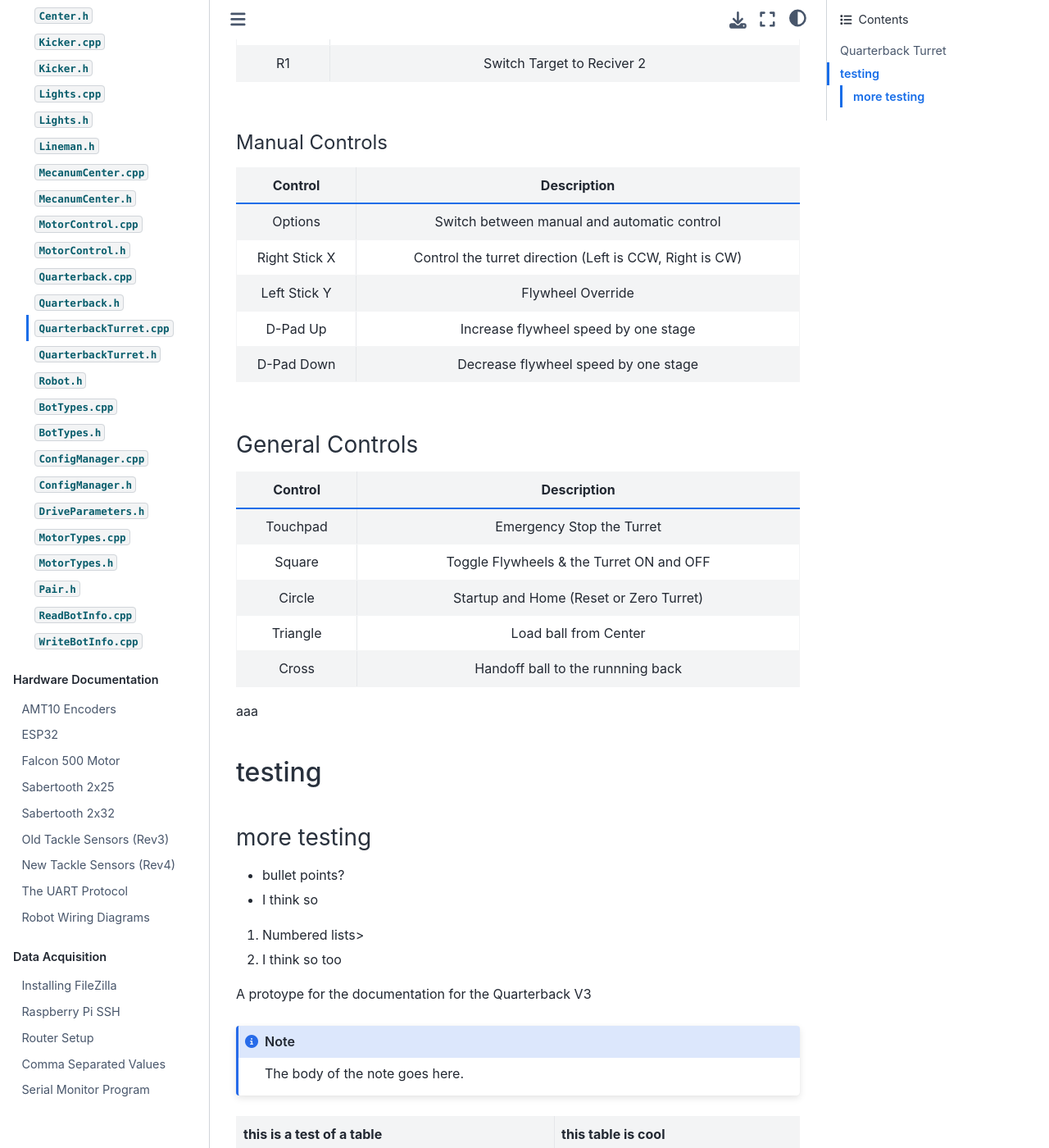
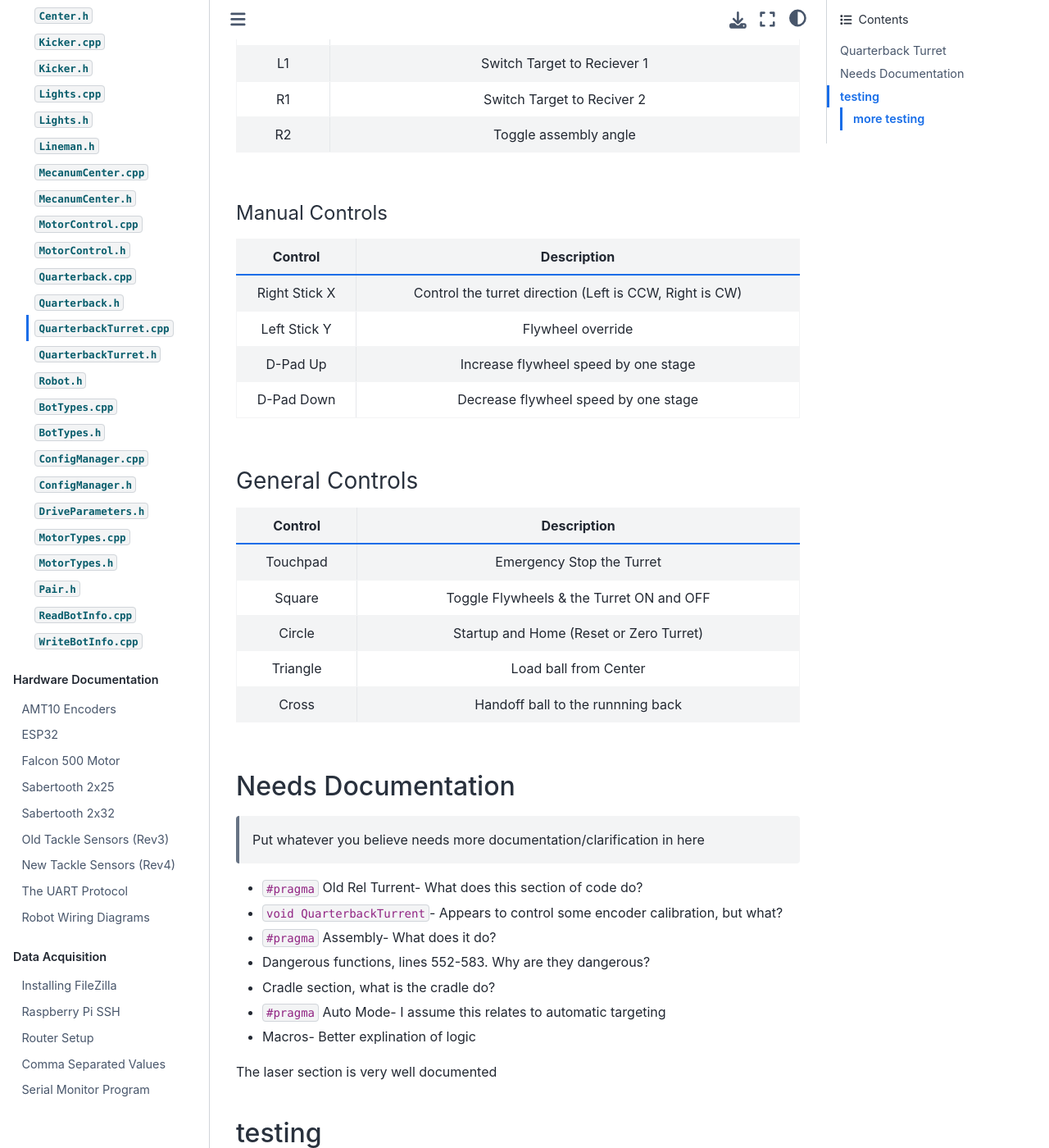
Before and after one commit to PolarRobotics/PR-Docs, a Sphinx documentation site: the page built from docs/source/codebase/robot/quarterback-turret-cpp.md, in a window 1280 px wide and 1400 px high, scrolled down 549 px. Shown: the whole window at 82% size. Built offline with Sphinx 7.4.7 and the Sphinx Book theme 1.1.4, drawn with Linux system fonts in a browser that asks for light colours.

Commit message:
Minor modifications to quarterback-turrent-cpp

```diff
--- a/docs/source/codebase/robot/quarterback-turret-cpp.md
+++ b/docs/source/codebase/robot/quarterback-turret-cpp.md
@@ -9,15 +9,16 @@ Do not fire unless moving forward (do _not_ fire when intaking or stopped)
 | Control | Description |
 | :-----: | :---------: |
 | Options | Switch between manual and automatic targeting |
+| Share | Switch to Combine mode |
 | L1 | Switch Target to Reciever 1 |
 | R1 | Switch Target to Reciver 2 |
+| R2 | Toggle assembly angle
 
 #### Manual Controls
 | Control | Description |
 | :-----: | :---------: |
-| Options | Switch between manual and automatic control |
 | Right Stick X | Control the turret direction (Left is CCW, Right is CW) |
-| Left Stick Y | Flywheel Override |
+| Left Stick Y | Flywheel override |
 | D-Pad Up | Increase flywheel speed by one stage |
 | D-Pad Down | Decrease flywheel speed by one stage |
 
@@ -31,11 +32,25 @@ Do not fire unless moving forward (do _not_ fire when intaking or stopped)
 | Triangle | Load ball from Center |
 | Cross | Handoff ball to the runnning back |
 
-aaa
+## Needs Documentation
+
+> Put whatever you believe needs more documentation/clarification in here
+
+- `#pragma` Old Rel Turrent- What does this section of code do?
+- `void QuarterbackTurrent`- Appears to control some encoder calibration, but what?
+- `#pragma` Assembly- What does it do?
+- Dangerous functions, lines 552-583. Why are they dangerous?
+- Cradle section, what is the cradle do?
+- `#pragma` Auto Mode- I assume this relates to automatic targeting
+- Macros- Better explination of logic
+
+The laser section is very well documented
+
 
 ## testing
 
 ### more testing
+
 
 * bullet points?
 * I think so
```
